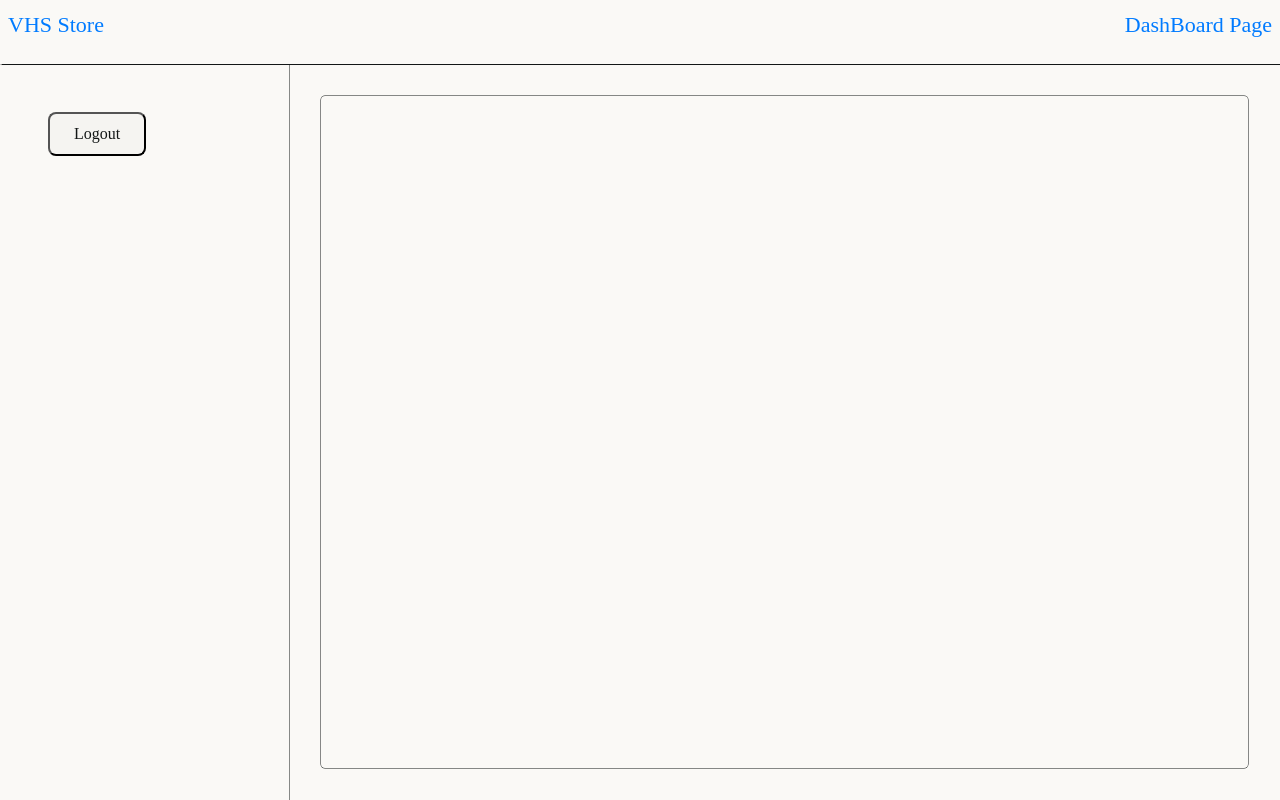
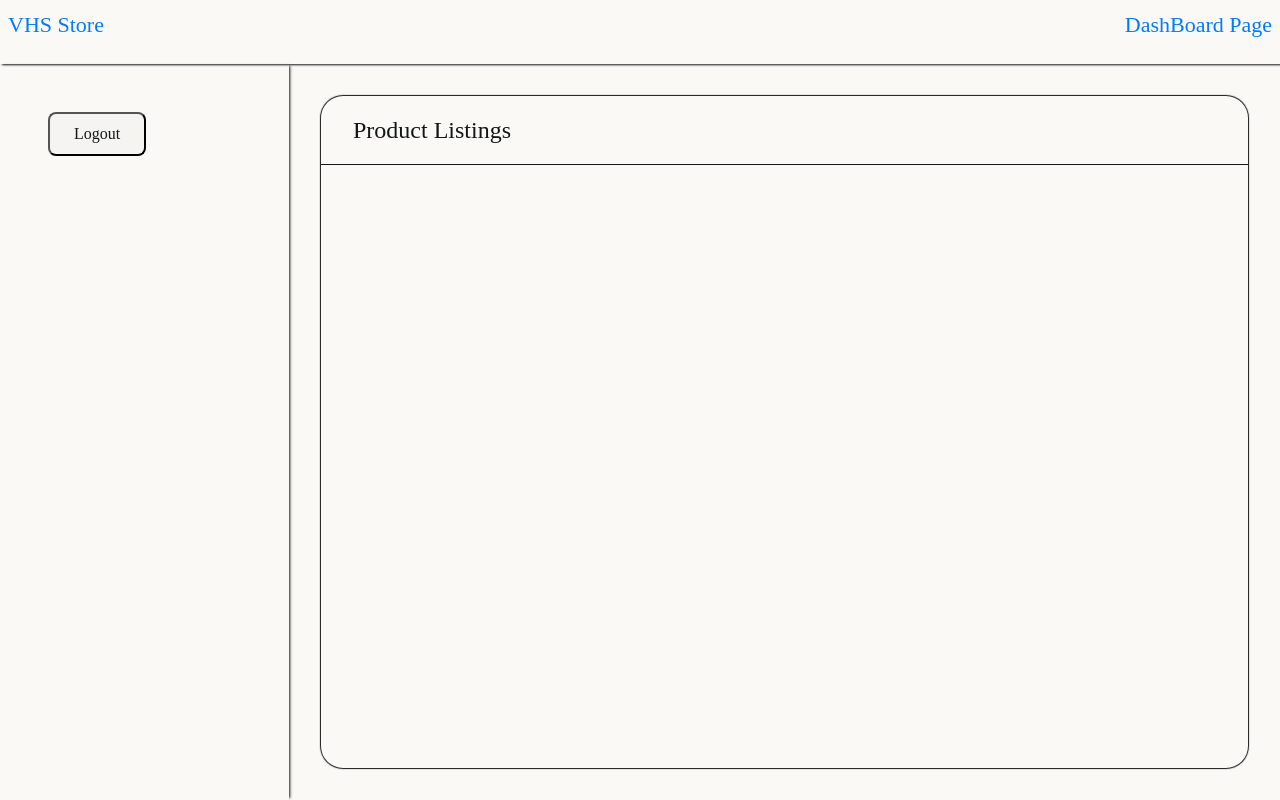
Before and after one commit to AshforthM/storefront-react, a React (Create React App) app: page /dashboard in a window 1280 px wide. Built offline with nearby package versions, Linux system fonts and the light colour scheme; no server answers; sample sign-in values are in the browser's storage; a web font is replaced by a local one.

Commit message:
add CardContainer w/ basic style, added 404 logic

```diff
--- a/src/components/AppBar.js
+++ b/src/components/AppBar.js
@@ -22,7 +22,7 @@ const AppBarStyles = styled.nav`
   //background-color: yellow;
   width: 100%;
   position: relative;
-  box-shadow: 0 0 1px 0.5px #121616;
+  box-shadow: 2px 0 2px 0.5px #121616;
   padding: 0.5rem;
   min-height: 64px;
   ul{
--- /dev/null
+++ b/src/components/CardContainer.js
@@ -0,0 +1,30 @@
+import React from 'react';
+import styled from 'styled-components';
+import CardList from './CardList';
+
+export default function CardContainer() {
+  return (
+    <CardContainerStyles>
+        <CardContainerHeadingStyles>Product Listings</CardContainerHeadingStyles>
+        {/* <CardList/> */}
+    </CardContainerStyles>
+  )
+};
+
+const CardContainerStyles = styled.div`
+  //background-color: lightgray;
+  width: calc(100vw - calc(289px + 4rem));
+  min-height: calc(100vh - calc(64px + 4rem));
+  margin: 2rem;
+  border-radius: 22px;
+  box-shadow: 0px 0px 1px 1px #161616;
+`;
+
+const CardContainerHeadingStyles = styled.h1`
+  //background-color:lightgray;
+  min-height: 60px;
+  font-size: 24px;
+  text-align: left;
+  padding: 1rem 2rem;
+  box-shadow: 0 1px 0 #161616;
+`;
--- a/src/components/Panel.js
+++ b/src/components/Panel.js
@@ -1,5 +1,6 @@
 import React from 'react'
 import styled from 'styled-components';
+import CardContainer from './CardContainer';
 
 import CardList from './CardList'
 
@@ -7,9 +8,9 @@ import CardList from './CardList'
 export default function Panel() {
   return (
     <PanelStyles>
-      <CardContainerStyles>
+      <CardContainer>
         {/* <CardList /> */}
-      </CardContainerStyles>
+      </CardContainer>
     </PanelStyles>
   )
 };
@@ -19,11 +20,3 @@ const PanelStyles = styled.div`
   width: calc(100vw - 289px);
   //box-shadow: 0 0 0.1px 0.5px #121616;
 `;
-
-const CardContainerStyles = styled.div`
-  width: calc(100vw - calc(289px + 4rem));
-  min-height: calc(100vh - calc(64px + 4rem));
-  margin: 2rem;
-  border-radius: 4px;
-  box-shadow: 0 0 0.1px 0.5px #121616;
-`;
--- a/src/components/SideBar.js
+++ b/src/components/SideBar.js
@@ -26,7 +26,7 @@ const SideBarStyles = styled.div`
   //background-color: green;
   width: 289px;
   min-height: calc(100vh - calc(64px));
-  box-shadow: 0 1px 0px 0.5px #121616;
+  box-shadow: 2.5px 0 2.5px -2px #121616;
   margin: 0rem 0;
   padding: 3rem;
   //border-radius: 4px;
--- a/src/pages/404/PageNotFound.js
+++ b/src/pages/404/PageNotFound.js
@@ -1,24 +1,31 @@
-import React from "react";
+import React, { useState } from "react";
 import { Link } from "react-router-dom";
+import { onAuthStateChanged } from "firebase/auth";
+import { auth } from "../../libs/firebase/firebaseConfig";
 
 function PageNotFound(props) {
+  const [isUser, setIsUser] = useState(false);
+
+  onAuthStateChanged(auth, (user) => {
+    if (user) {
+      setIsUser(true);
+    } else {
+      setIsUser(false);
+    }
+  });
+
   return (
     <>
-      <nav>
-        <ul>
-          <li>
+      <aside>
+        <header>
+          <h1>404 | Page not found</h1>
+          {isUser ? (
+            <Link to="/dashboard">Back to Dashboard</Link>
+          ) : (
             <Link to="/">Login Page</Link>
-          </li>
-
-          <li>
-            <Link to="/dashboard">DashBoard Page</Link>
-          </li>
-        </ul>
-      </nav>
-
-      <header>
-        <h1>Page Not Found</h1>
-      </header>
+          )}
+        </header>
+      </aside>
     </>
   );
 }
```
